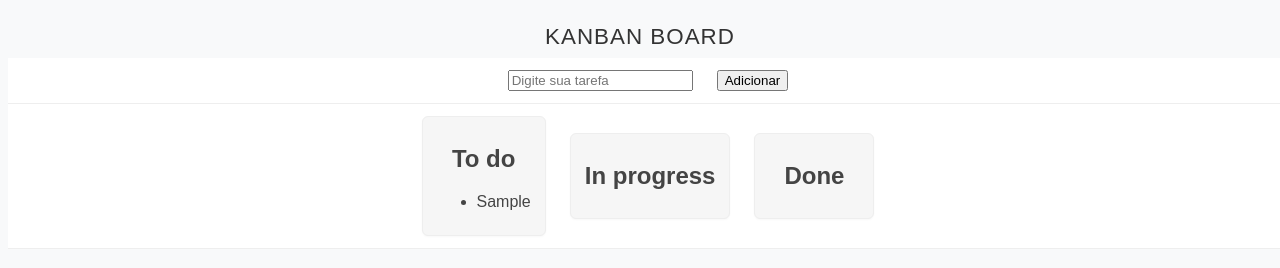
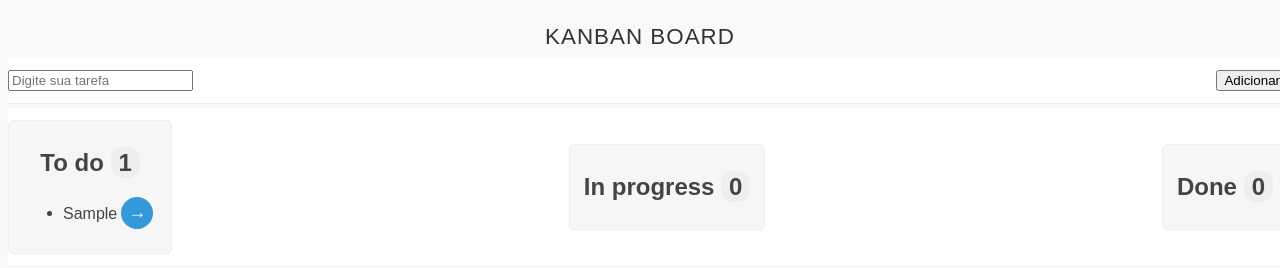
Before and after one commit to NatannyR/HOME-WORK-KANBAN, a plain HTML site: page index.html in a window 1280 px wide. Both pictures are taken after typing "Sample" into the empty fields and a click on the button "Adicionar". Drawn offline with Linux system fonts and the light colour scheme.

Commit message:
add contador nas colunas html, java, css

```diff
--- a/index.html
+++ b/index.html
@@ -14,15 +14,15 @@
     </header>
     <header class="kanban-header">
     <div class="column to-do">
-        <h2>To do</h2>
+        <h2>To do <span id="todo-count" class="column-count">0</span></h2>
         <ul id="todo-list"></ul>
     </div>
     <div class="column in-progress">
-        <h2>In progress</h2>
-        <ul id="in-progress-list"></ul>
+        <h2>In progress <span id="inprogress-count" class="column-count">0</span></h2>
+        <ul id="inprogress-list"></ul>
     </div>
     <div class="column done">
-        <h2>Done</h2>
+        <h2>Done <span id="done-count" class="column-count">0</span></h2>
         <ul id="done-list"></ul>
     </div>
     </header>
--- a/scripts.js
+++ b/scripts.js
@@ -1,56 +1,84 @@
-document.getElementById('add-todo-btn').addEventListener('click', function() {
-  const input = document.getElementById('todo-input');
+document.getElementById("add-todo-btn").addEventListener("click", function () {
+  const input = document.getElementById("todo-input");
   const value = input.value.trim();
   if (value) {
-    const ul = document.getElementById('todo-list');
-    const li = document.createElement('li');
-    li.textContent = value;
-    ul.appendChild(li);
-    input.value = '';
+    const ul = document.getElementById("todo-list");
+    ul.appendChild(createTaskItem(value, "todo"));
+    input.value = "";
+    atualizarContadores();
   }
 });
 
 function createTaskItem(text, status) {
-  const li = document.createElement('li');
+  const li = document.createElement("li");
   li.textContent = text;
 
-  if (status === 'todo') {
-    const nextBtn = document.createElement('button');
-    nextBtn.textContent = '→';
-    nextBtn.title = 'Mover para In Progress';
-    nextBtn.onclick = function() {
-      document.getElementById('inprogress-list').appendChild(createTaskItem(text, 'inprogress'));
+  if (status === "todo") {
+    const nextBtn = document.createElement("button");
+    nextBtn.textContent = "→";
+    nextBtn.title = "Mover para In Progress";
+    nextBtn.className = "move-btn";
+    nextBtn.onclick = function () {
+      document
+        .getElementById("inprogress-list")
+        .appendChild(createTaskItem(text, "inprogress"));
       li.remove();
+      atualizarContadores();
     };
+
     li.appendChild(nextBtn);
-  } else if (status === 'inprogress') {
-    const prevBtn = document.createElement('button');
-    prevBtn.textContent = '←';
-    prevBtn.title = 'Voltar para To Do';
-    prevBtn.onclick = function() {
-      document.getElementById('todo-list').appendChild(createTaskItem(text, 'todo'));
+  } else if (status === "inprogress") {
+    const prevBtn = document.createElement("button");
+    prevBtn.textContent = "←";
+    prevBtn.title = "Voltar para To Do";
+    prevBtn.className = "move-btn";
+    prevBtn.onclick = function () {
+      document
+        .getElementById("todo-list")
+        .appendChild(createTaskItem(text, "todo"));
       li.remove();
+      atualizarContadores();
     };
+
     li.appendChild(prevBtn);
 
-    const nextBtn = document.createElement('button');
-    nextBtn.textContent = '→';
-    nextBtn.title = 'Mover para Done';
-    nextBtn.onclick = function() {
-      document.getElementById('done-list').appendChild(createTaskItem(text, 'done'));
+    const nextBtn = document.createElement("button");
+    nextBtn.textContent = "→";
+    nextBtn.title = "Mover para Done";
+    nextBtn.className = "move-btn";
+    nextBtn.onclick = function () {
+      document
+        .getElementById("done-list")
+        .appendChild(createTaskItem(text, "done"));
       li.remove();
+      atualizarContadores();
     };
+
     li.appendChild(nextBtn);
-  } else if (status === 'done') {
-    const prevBtn = document.createElement('button');
-    prevBtn.textContent = '←';
-    prevBtn.title = 'Voltar para In Progress';
-    prevBtn.onclick = function() {
-      document.getElementById('inprogress-list').appendChild(createTaskItem(text, 'inprogress'));
+  } else if (status === "done") {
+    const prevBtn = document.createElement("button");
+    prevBtn.textContent = "←";
+    prevBtn.title = "Voltar para In Progress";
+    prevBtn.className = "move-btn";
+    prevBtn.onclick = function () {
+      document
+        .getElementById("inprogress-list")
+        .appendChild(createTaskItem(text, "inprogress"));
       li.remove();
+      atualizarContadores();
     };
+
     li.appendChild(prevBtn);
   }
 
   return li;
 }
+
+function atualizarContadores() {
+  document.getElementById("todo-count").textContent =
+    document.getElementById("todo-list").children.length;
+  document.getElementById("inprogress-count").textContent =
+    document.getElementById("inprogress-list").children.length;
+  document.getElementById("done-count").textContent =
+    document.getElementById("done-list").children.length;
+}
--- a/style.css
+++ b/style.css
@@ -56,3 +56,30 @@ h1 {
         min-width: 70px;
     }
 }
+.move-btn {
+  background-color: #3498db;
+  color: #fff;
+  border: none;
+  border-radius: 50%;
+  width: 32px;
+  height: 32px;
+  font-size: 18px;
+  cursor: pointer;
+  margin: 0 4px;
+  transition: background 0.2s;
+}
+.move-btn:hover {
+  background-color: #217dbb;
+}
+.kanban-header {
+  display: flex;
+  justify-content: space-between;
+  align-items: center;
+  margin-bottom: 4px;
+}
+.column-count {
+  background: #eee;
+  border-radius: 12px;
+  padding: 2px 8px;
+  font-weight: bold;
+}
```
